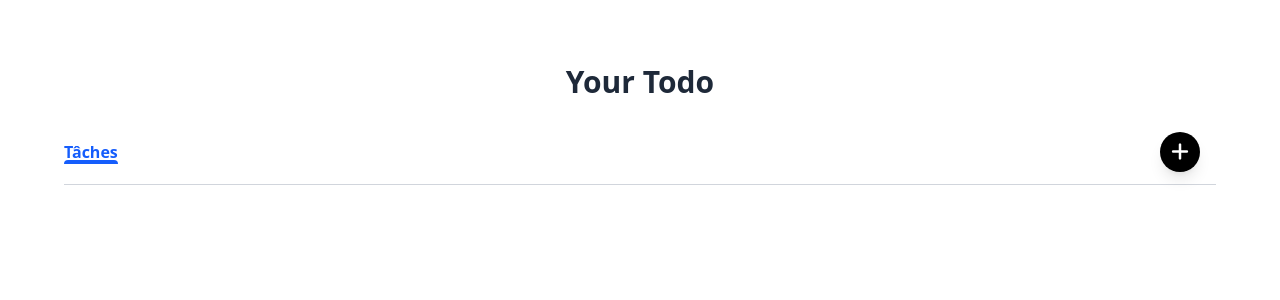
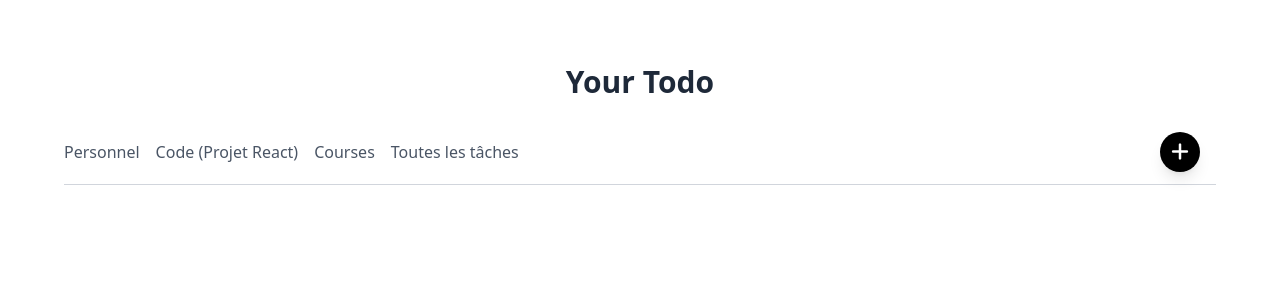
Before and after one commit to ElieReyara/TodoListReact, a React (Vite) app: page / in a window 1280 px wide. Shown: the top 300 px of the page. Built offline with nearby package versions, Linux system fonts and the light colour scheme.

Commit message:
Affichage du groupe actif

```diff
--- /dev/null
+++ b/src/components/DisplayGroup.jsx
@@ -0,0 +1,23 @@
+function DisplayGroup({setActiveGroup, groups, isActive}) {
+    return (
+        <>
+            {groups.map((group) => (
+                <div
+                    key={group.id}
+                    data-id={group.id}
+                    className={`relative cursor-pointer ${isActive === group.id ? 'text-blue-600 font-semibold' : 'text-gray-600 hover:text-gray-800'}`}
+                    onClick={() => setActiveGroup(group.id)}
+                >
+                    <span>{group.name}</span>
+                    {isActive === group.id ?
+                    (
+                        <div className= 'absolute bottom-0 left-0 w-full h-1 bg-blue-600 rounded-t'></div>
+                    ) :
+                    null}
+                </div>
+            ))}
+        </>
+    )
+}
+
+export default DisplayGroup
--- a/src/components/MainApp.jsx
+++ b/src/components/MainApp.jsx
@@ -1,11 +1,77 @@
 import AddGroupForm from "./AddGroupForm"
 import { useState } from "react";
+import DisplayGroup from "./DisplayGroup";
 
-function MainApp() {
-    const [isFormVisible, setIsFormVisible] = useState(false);
+const initialGroups = [
+    { id: '1', name: 'Personnel' },
+    { id: '2', name: 'Code (Projet React)' },
+    { id: '3', name: 'Courses' },
+    { id: 'all', name: 'Toutes les tâches' }, // Un groupe spécial pour afficher tout
+];
+
+const initialTodos = [
+    // Tâches du groupe 'Code (Projet React)' (id: '2')
+    {
+        id: 101,
+        text: "Créer le composant GroupTabs",
+        completed: false,
+        groupId: '2'
+    },
+    {
+        id: 102,
+        text: "Implémenter le rendu conditionnel de la Modale",
+        completed: true,
+        groupId: '2'
+    },
+    {
+        id: 103,
+        text: "Définir la fonction toggleComplete dans App.jsx",
+        completed: false,
+        groupId: '2'
+    },
+
+    // Tâches du groupe 'Personnel' (id: '1')
+    {
+        id: 201,
+        text: "Ranger le bureau",
+        completed: false,
+        groupId: '1'
+    },
+    {
+        id: 202,
+        text: "Appeler le fournisseur Internet",
+        completed: true,
+        groupId: '1'
+    },
+
+    // Tâches du groupe 'Courses' (id: '3')
+    {
+        id: 301,
+        text: "Acheter du café",
+        completed: false,
+        groupId: '3'
+    },
+    {
+        id: 302,
+        text: "Penser aux légumes",
+        completed: false,
+        groupId: '3'
+    },
+];
 
 
 
+function MainApp() {
+    // État principal des tâches
+    const [todos, setTodos] = useState(initialTodos);
+    // État principal des groupes
+    const [groups, setGroups] = useState(initialGroups);
+
+    const [isFormVisible, setIsFormVisible] = useState(false);
+    const [isActive, setActiveGroup] = useState();
+
+
+    // Pour checker si j'affiche ou non le formulaire pour creer un groupe
     const toggleFormVisibility = () => {
         setIsFormVisible(!isFormVisible);
     }
@@ -19,10 +85,7 @@ function MainApp() {
         <nav className="flex justify-between items-center border-b border-gray-300 pb-3 mb-6">
 
             <div className="flex space-x-4" id="group-tabs">
-                <div data-id="1" className="relative cursor-pointer text-blue-600 font-semibold">
-                    <span>Tâches</span>
-                    <div className="absolute bottom-0 left-0 w-full h-1 bg-blue-600 rounded-t"></div>
-                </div>
+                <DisplayGroup setActiveGroup={setActiveGroup} groups={groups} isActive={isActive}/>
             </div>
 
             <div className="flex space-x-4">
```
